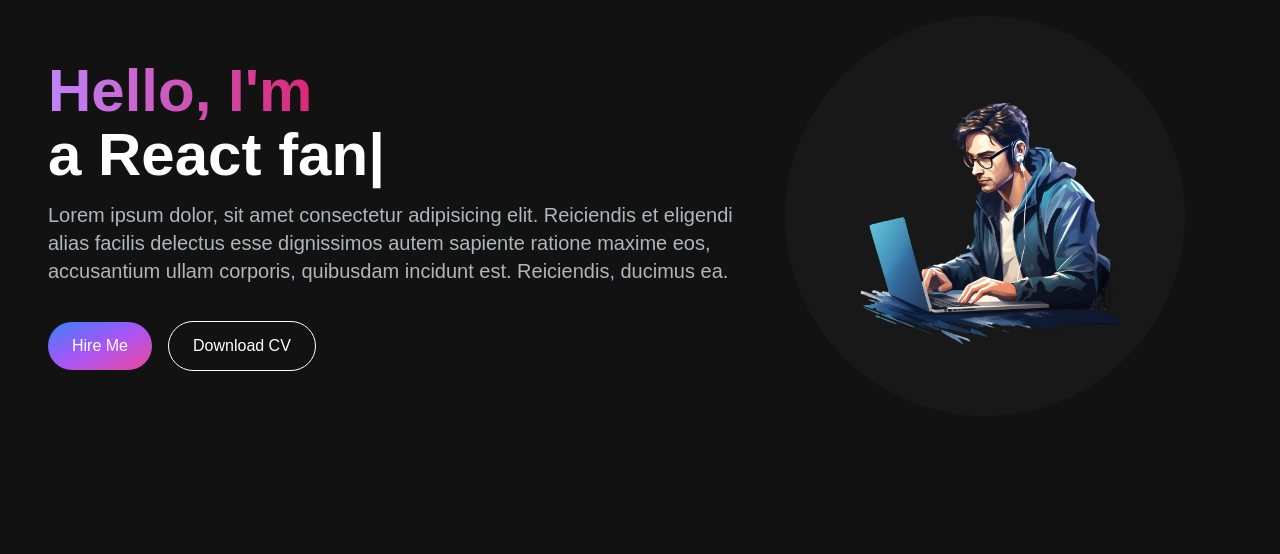
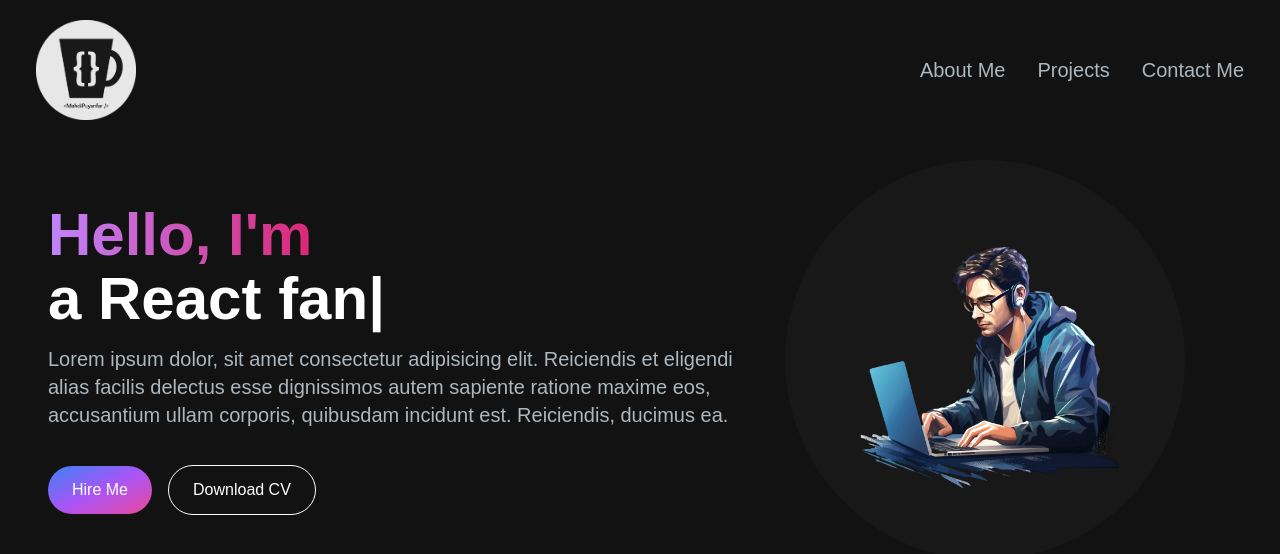
Before and after one commit to MMPuyanfar/portfolio-website, a Next.js app: page / in a window 1280 px wide. Shown: the top 554 px of the page. Built offline with nearby package versions, Linux system fonts and the light colour scheme.

Commit message:
navbar created and completed, links are not working yet because coresponding ids have to be assigned

```diff
--- /dev/null
+++ b/app/components/MenuOverlay.tsx
@@ -0,0 +1,22 @@
+import NavLink from "./NavLink";
+
+interface Link {
+  linkText: string;
+  href: string;
+}
+interface MenuOverlayProps {
+  links: Link[];
+}
+export default function MenuOverlay({
+  links,
+}: MenuOverlayProps) {
+  return (
+    <ul className="flex flex-col py-4 items-center md:hidden gap-2">
+      {links.map((link, index) => (
+        <li key={index}>
+          <NavLink linkText={link.linkText} href={link.href} />
+        </li>
+      ))}
+    </ul>
+  );
+}
--- /dev/null
+++ b/app/components/NavLink.tsx
@@ -0,0 +1,20 @@
+import Link from "next/link";
+
+interface NavLinkProp {
+  linkText: string;
+  href: string;
+}
+
+export default function NavLink({
+  linkText,
+  href,
+}: NavLinkProp) {
+  return (
+    <Link
+      href={href}
+      className="py-2 px-4 text-[#ADB7BE] sm:text-xl rounded md:p-0 hover:text-white"
+    >
+      {linkText}
+    </Link>
+  );
+}
--- a/app/components/Navbar.tsx
+++ b/app/components/Navbar.tsx
@@ -1,6 +1,67 @@
+"use client";
+import Image from "next/image";
+import Link from "next/link";
+import NavLink from "./NavLink";
+import { useState } from "react";
+import { Bars3Icon, XMarkIcon } from "@heroicons/react/24/solid";
+import MenuOverlay from "./MenuOverlay";
 
 export default function Navbar() {
+  const [navbarOpen, setNavbarOpen] = useState(false);
+  const navLinks = [
+    {
+      linkText: "About Me",
+      href: "#about",
+    },
+    {
+      linkText: "Projects",
+      href: "#projects",
+    },
+    {
+      linkText: "Contact Me",
+      href: "#contact",
+    },
+  ];
   return (
-    <div>Navbar</div>
-  )
+    <nav className="fixed top-0 left-0 right-0 z-10 bg-[#121212] bg-opacity-100">
+      <div className="flex flex-wrap items-center justify-between mx-auto py-5 px-4">
+        <Link href={"/"}>
+          <Image
+            src={"/images/logo.png"}
+            width={100}
+            height={100}
+            alt="Logo"
+            className="ml-10 md:ml-5 "
+          />
+        </Link>
+        <div className="mobile-menu block md:hidden mr-5 sm:mr-10">
+          {navbarOpen ? (
+            <button onClick={()=>setNavbarOpen(false)} className="text-slate-200 flex items-center p-3 border rounded border-slate-200 hover:text-white hover:border-white">
+              <XMarkIcon className="h-5 w-5" />
+            </button>
+          ) : (
+            <button onClick={()=>setNavbarOpen(true)} className="text-slate-200 flex items-center p-3 border rounded border-slate-200 hover:text-white hover:border-white">
+              <Bars3Icon className="h-5 w-5" />
+            </button>
+          )}
+        </div>
+        <div
+          className="hidden md:block md:w-auto"
+          id="navbar"
+        >
+          <ul className="flex p-4 md:p-0 md:flex-row md:space-x-8 mr-5 ">
+            {navLinks.map((l, i) => (
+              <li key={i}>
+                <NavLink
+                  linkText={l.linkText}
+                  href={l.href}
+                />
+              </li>
+            ))}
+          </ul>
+        </div>
+      </div>
+      {navbarOpen? <MenuOverlay links={navLinks} />:null}
+    </nav>
+  );
 }
--- a/app/page.tsx
+++ b/app/page.tsx
@@ -1,9 +1,11 @@
 import HeroSection from "./components/HeroSection";
+import Navbar from "./components/Navbar";
 
 export default function Home() {
   return (
     <main className="flex min-h-screen flex-col bg-[#121212] ">
-      <div className="container mx-auto px-12 py-4">
+      <Navbar />
+      <div className="container mx-auto mt-36 px-12 py-4">
         <HeroSection />
       </div>
     </main>
--- a/package.json
+++ b/package.json
@@ -9,6 +9,7 @@
     "lint": "next lint"
   },
   "dependencies": {
+    "@heroicons/react": "^2.1.3",
     "next": "14.2.1",
     "react": "^18",
     "react-dom": "^18",
```
Also changed, not shown: public/images/logo.png (added), 1 other file (tests, documents, lock files or other folders).
